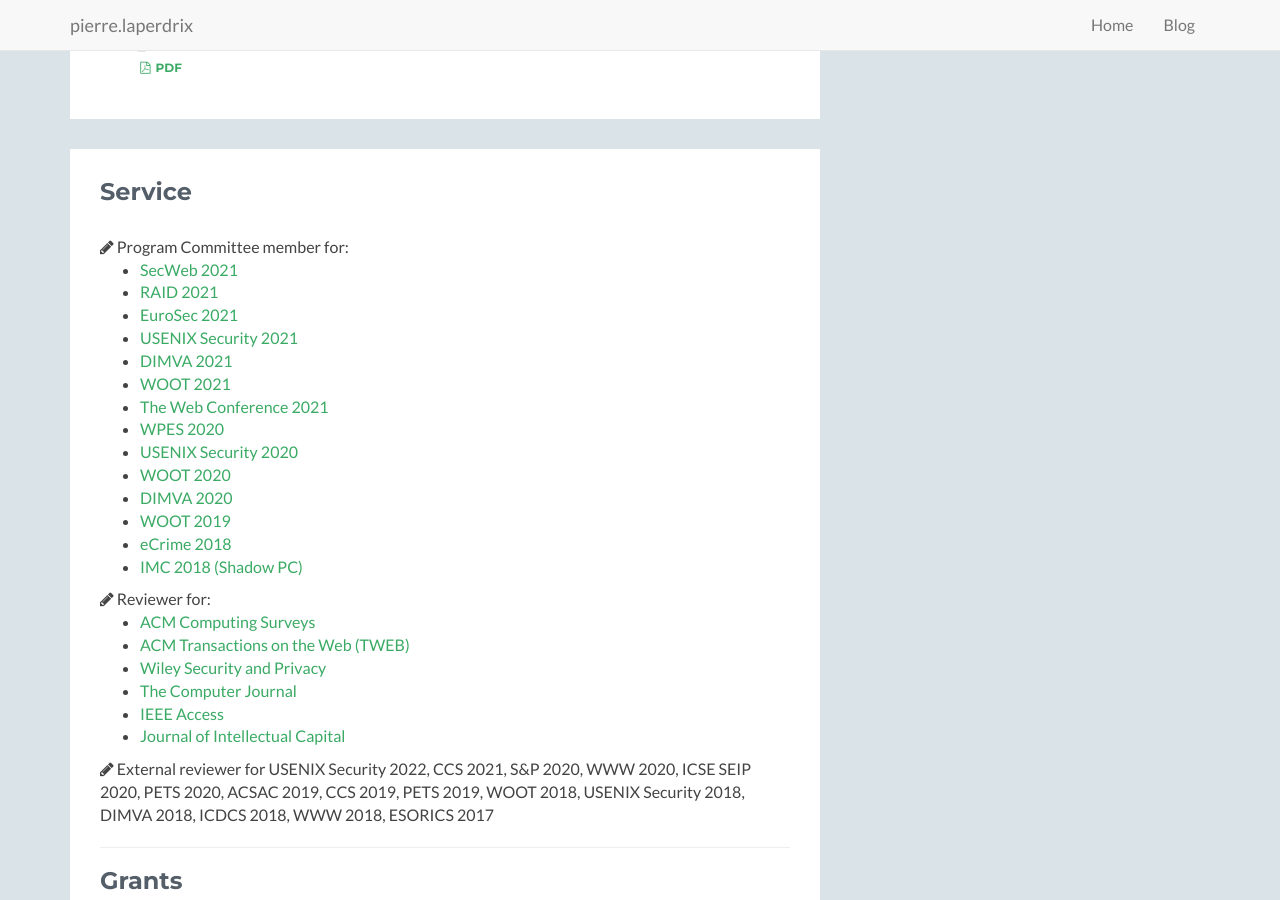
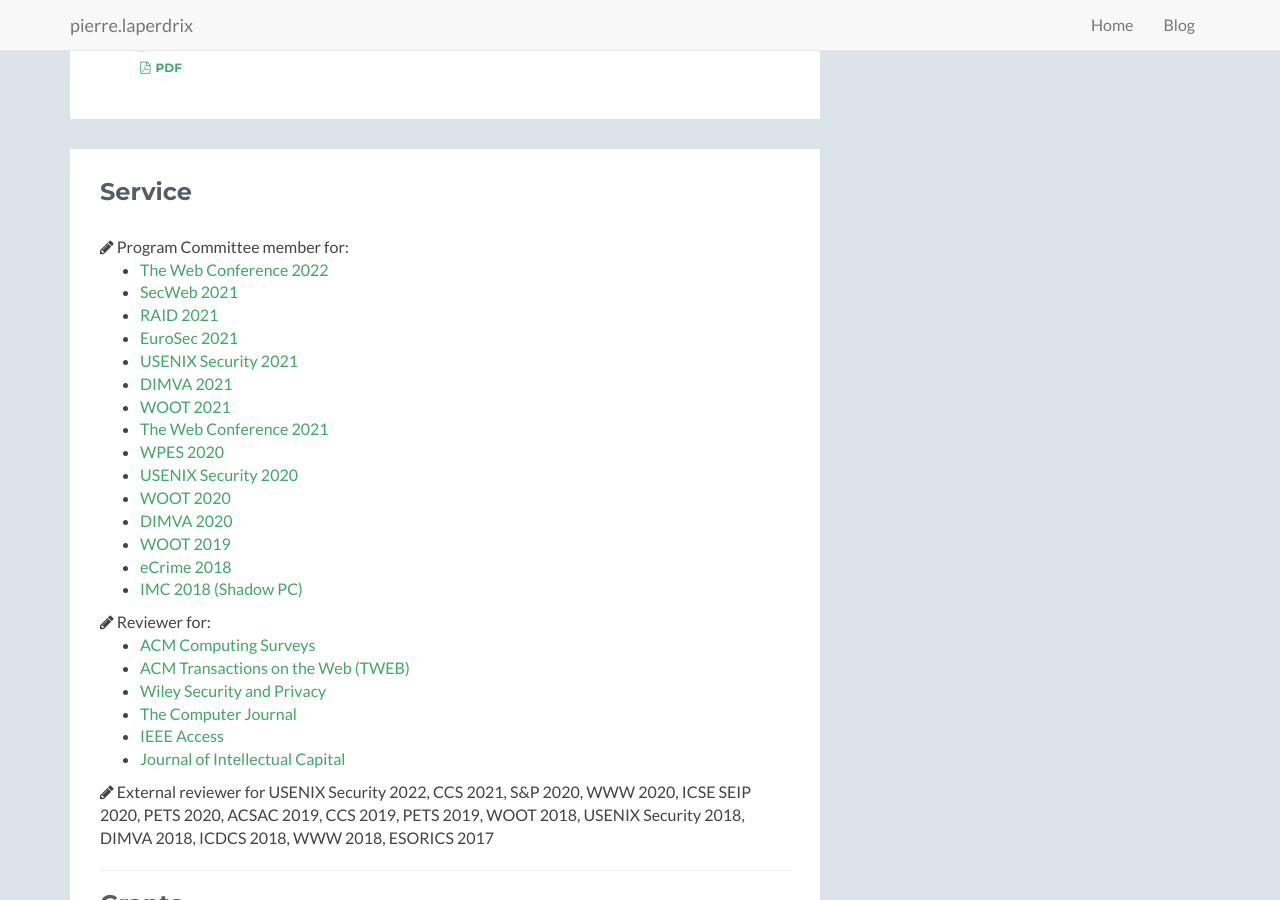
Before and after one commit to plaperdr/plaperdr.github.io, a Jekyll site: the page built from index.html, in a window 1280 px wide and 900 px high, scrolled down 4295 px. Built offline with Jekyll 4.4.1, drawn with Linux system fonts in a browser that asks for light colours.

Commit message:
Updating site

```diff
--- a/index.html
+++ b/index.html
@@ -298,6 +298,7 @@
                     <div class="content">
                         <i class="fa fa-pencil"></i> Program Committee member for:
                         <ul>
+                            <li><a href="https://www2022.thewebconf.org/" target="_blank">The Web Conference 2022</a></li>
                             <li><a href="https://secweb.work/" target="_blank">SecWeb 2021</a></li>
                             <li><a href="https://raid2021.org/" target="_blank">RAID 2021</a></li>
                             <li><a href="https://www.concordia-h2020.eu/eurosec-2021/" target="_blank">EuroSec 2021</a></li>
```
